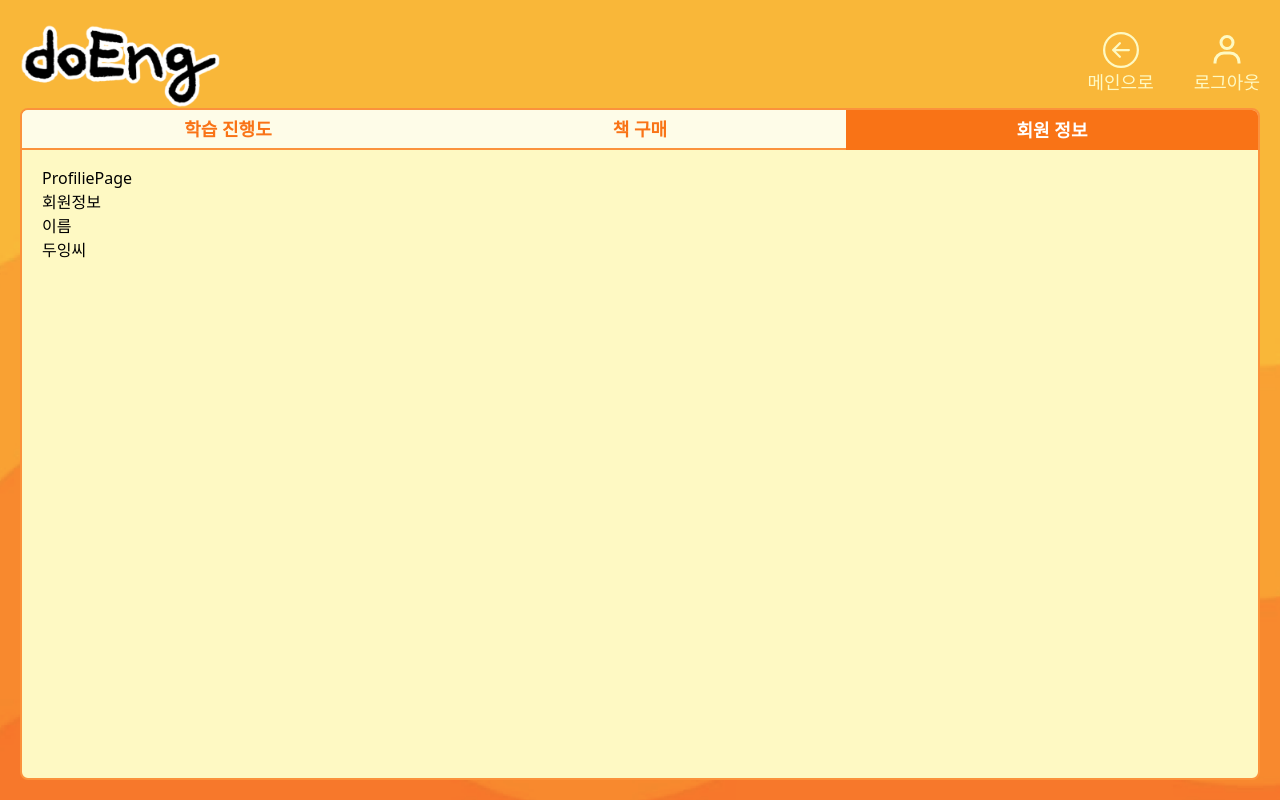
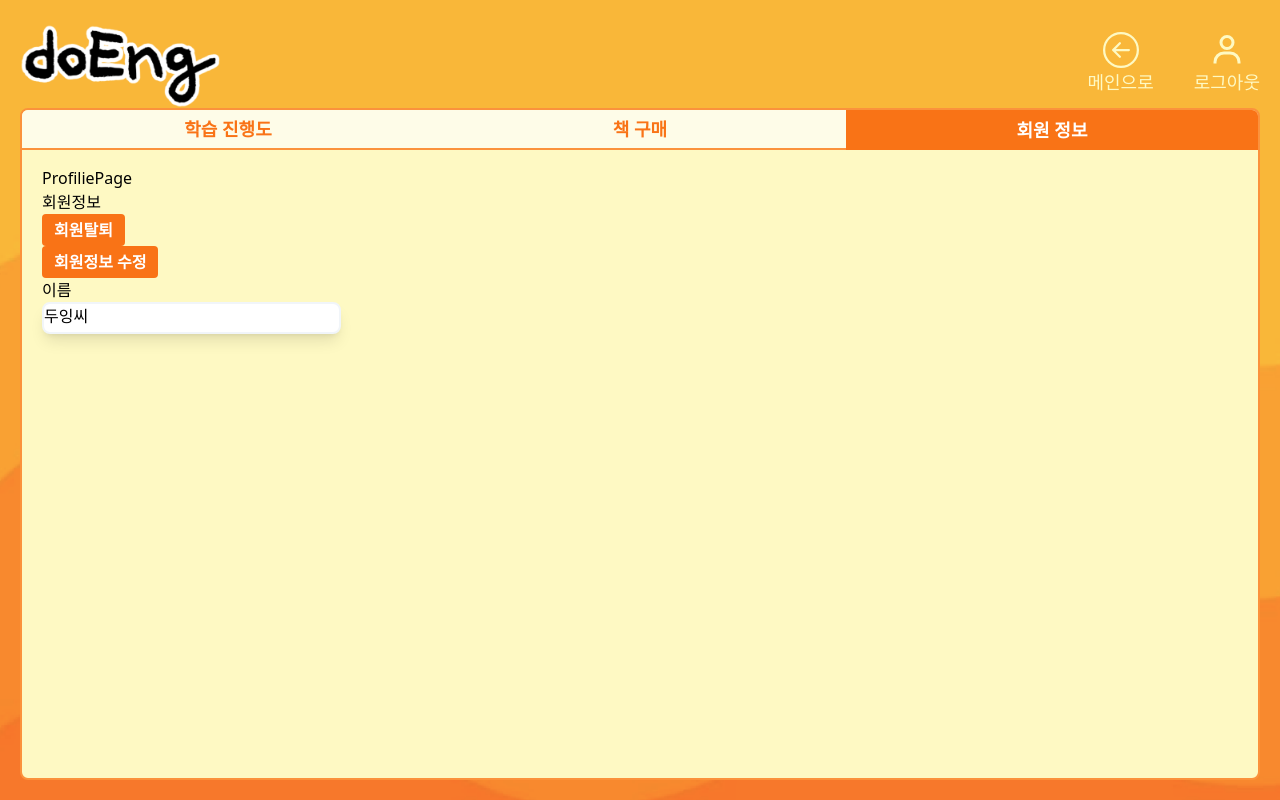
Before and after one commit to calicedev/doEng, a React (Create React App) app in the folder frontend/: page /mypage/profile in a window 1280 px wide. Built offline with nearby package versions, Linux system fonts and the light colour scheme.

Commit message:
[FE] feat: profile pages 이동버튼과 progress 사진 앨범 css

```diff
--- a/frontend/src/App.tsx
+++ b/frontend/src/App.tsx
@@ -14,6 +14,8 @@ import axios from "axios"
 import TaleDetailPage from "pages/TaleDetailPage"
 import NotFoundPage from "pages/NotFoundPage"
 import Toast from "components/UI/Toast"
+import ProfileEditPage from "pages/ProfileEditPage"
+import ProfilePasswordEditPage from "pages/ProfilePasswordEditPage"
 
 function App() {
   // axios.defaults.baseURL(``)
@@ -29,6 +31,11 @@ function App() {
           <Route path={`talestore`} element={<TaleStorePage />} />
           <Route path={`talestore/:taleId`} element={<TaleDetailPage />} />
           <Route path={`profile`} element={<ProfiliePage />} />
+          <Route path={`profile/edit`} element={<ProfileEditPage />} />
+          <Route
+            path={`profile/password`}
+            element={<ProfilePasswordEditPage />}
+          />
         </Route>
         <Route path={`*`} element={<NotFoundPage />} />
       </Routes>
--- a/frontend/src/components/MyPageComponents/Profile/Profile.tsx
+++ b/frontend/src/components/MyPageComponents/Profile/Profile.tsx
@@ -1,12 +1,62 @@
 import dummy from "components/MyPageComponents/DummyData/Profile.json"
+import MyPageButton from "components/MyPageComponents/common/MyPageButton"
+import { useNavigate } from "react-router-dom"
+import React, { useState } from "react"
+import Modal from "components/UI/Modal"
 
 function Profile() {
+  const navigate = useNavigate()
+  const [isModal, setIsModal] = useState(false)
+
+  const openModal = () => {
+    setIsModal(true)
+  }
+
+  const closeModal = () => {
+    setIsModal(false)
+  }
+
   return (
     <div>
       <div>회원정보</div>
-      <div></div>
+      <div>
+        <MyPageButton color={`orange`} onClick={openModal}>
+          회원탈퇴
+        </MyPageButton>
+        {isModal && (
+          <Modal closeModal={() => setIsModal(false)}>
+            회원 탈퇴 하시겠습니까?
+            <MyPageButton
+              color={`orange`}
+              onClick={() => {
+                navigate(`/`)
+              }}
+            >
+              {" "}
+              예{" "}
+            </MyPageButton>
+            <MyPageButton color={`orange`} onClick={closeModal}>
+              아니오
+            </MyPageButton>
+          </Modal>
+        )}
+      </div>
+      <div>
+        <MyPageButton
+          color={`orange`}
+          onClick={() => {
+            navigate(`/mypage/profile/edit`)
+          }}
+        >
+          회원정보 수정
+        </MyPageButton>
+      </div>
       <div>이름</div>
-      <div>{dummy.name}</div>
+      <div
+        className={` box-border  h-8 w-1/4 border-slate-100 border-2 rounded-lg shadow-lg bg-white `}
+      >
+        {dummy.name}
+      </div>
     </div>
   )
 }
--- a/frontend/src/components/MyPageComponents/ProfileEdit/ProfileEdit.tsx
+++ b/frontend/src/components/MyPageComponents/ProfileEdit/ProfileEdit.tsx
@@ -1,5 +1,22 @@
+import MyPageButton from "components/MyPageComponents/common/MyPageButton"
+import { useNavigate } from "react-router-dom"
+
 function ProfileEdit() {
-  return <div>ProfileEdit</div>
+  const navigate = useNavigate()
+
+  return (
+    <div>
+      <div>ProfileEdit</div>
+      <MyPageButton
+        color={`orange`}
+        onClick={() => {
+          navigate(`/mypage/profile/password`)
+        }}
+      >
+        비밀번호 수정
+      </MyPageButton>
+    </div>
+  )
 }
 
 export default ProfileEdit
--- a/frontend/src/components/MyPageComponents/ProfilePassword/ProfilePasswordEdit.tsx
+++ b/frontend/src/components/MyPageComponents/ProfilePassword/ProfilePasswordEdit.tsx
@@ -1,5 +1,22 @@
+import MyPageButton from "components/MyPageComponents/common/MyPageButton"
+import { useNavigate } from "react-router-dom"
+
 function ProfilePasswordEdit() {
-  return <div>ProfilePasswordEdit</div>
+  const navigate = useNavigate()
+
+  return (
+    <div>
+      <div>ProfilePasswordEdit</div>
+      <MyPageButton
+        color={`orange`}
+        onClick={() => {
+          navigate(`/mypage/profile/edit`)
+        }}
+      >
+        회원정보 수정
+      </MyPageButton>
+    </div>
+  )
 }
 
 export default ProfilePasswordEdit
--- a/frontend/src/components/MyPageComponents/ProgressDetail/ProgressDetailPhoto.tsx
+++ b/frontend/src/components/MyPageComponents/ProgressDetail/ProgressDetailPhoto.tsx
@@ -37,13 +37,16 @@ function ProgressDetailPhoto({ talePhoto }: Photo) {
           onClick={() => handlePageChange(currentPage - 1)}
           colorClass={``}
         />
-        <div className={`grid grid-cols-3 md:grid-cols-3 lg:grid-cols-3 gap-4`}>
+        <div className={`grid grid-cols-3 md:grid-cols-3 lg:grid-cols-3 gap-8`}>
           {talePhoto
             .slice(currentPage * pageSize, (currentPage + 1) * pageSize)
             .map((photo: Scene) => (
               // <div className={`overflow-hidden relative w-32`}>
-              <div className="relative w-32 h-32 overflow-hidden transform hover:rotate-3 hover:-translate-x-1 hover:-translate-y-1 duration-200">
-                <ProgressDetailPhotoCard key={photo.id} photoCard={photo} />
+              <div className=" relative">
+                <div className=" bg-white w-48 h-48 rotate-12 shadow-lg"></div>
+                <div className="absolute top-0 left-0 w-48 h-48 p-5 shadow-lg overflow-hidden transform hover:rotate-3 hover:-translate-x-1 hover:-translate-y-1 duration-200 bg-white">
+                  <ProgressDetailPhotoCard key={photo.id} photoCard={photo} />
+                </div>
               </div>
             ))}
         </div>
--- a/frontend/src/components/MyPageComponents/ProgressDetail/ProgressDetailPhotoCard.tsx
+++ b/frontend/src/components/MyPageComponents/ProgressDetail/ProgressDetailPhotoCard.tsx
@@ -33,13 +33,13 @@ function ProgressDetailPhotoCard({ photoCard }: PhotoCard) {
   }
   return (
     <div>
-      {photoCard.sceneTitle}
       <img
         src={photoCard.imageList[0].image}
         alt="progressPhotoCard"
         className="cursor-pointer"
         onClick={() => handleImageClick(photoCard.imageList[0].image)}
       />
+      {photoCard.sceneTitle}
 
       {isModal && (
         <Modal closeModal={() => setIsModal(false)}>
--- /dev/null
+++ b/frontend/src/pages/ProfileEditPage.tsx
@@ -0,0 +1,12 @@
+import ProfileEdit from "components/MyPageComponents/ProfileEdit/ProfileEdit"
+
+function ProfileEditPage() {
+  return (
+    <div>
+      <div>회원정보 수정페이지</div>
+      <ProfileEdit />
+    </div>
+  )
+}
+
+export default ProfileEditPage
--- /dev/null
+++ b/frontend/src/pages/ProfilePasswordEditPage.tsx
@@ -0,0 +1,12 @@
+import ProfilePasswordEdit from "components/MyPageComponents/ProfilePassword/ProfilePasswordEdit"
+
+function ProfilePasswordEditPage() {
+  return (
+    <div>
+      <div>비밀번호 수정페이지</div>
+      <ProfilePasswordEdit />
+    </div>
+  )
+}
+
+export default ProfilePasswordEditPage
--- a/frontend/src/pages/ProfiliePage.tsx
+++ b/frontend/src/pages/ProfiliePage.tsx
@@ -1,11 +1,13 @@
 import Profile from "components/MyPageComponents/Profile/Profile"
 import React from "react"
+import { Outlet } from "react-router-dom"
 
 export default function ProfiliePage() {
   return (
     <div>
       <div>ProfiliePage</div>
       <Profile />
+      <Outlet />
     </div>
   )
 }
```
